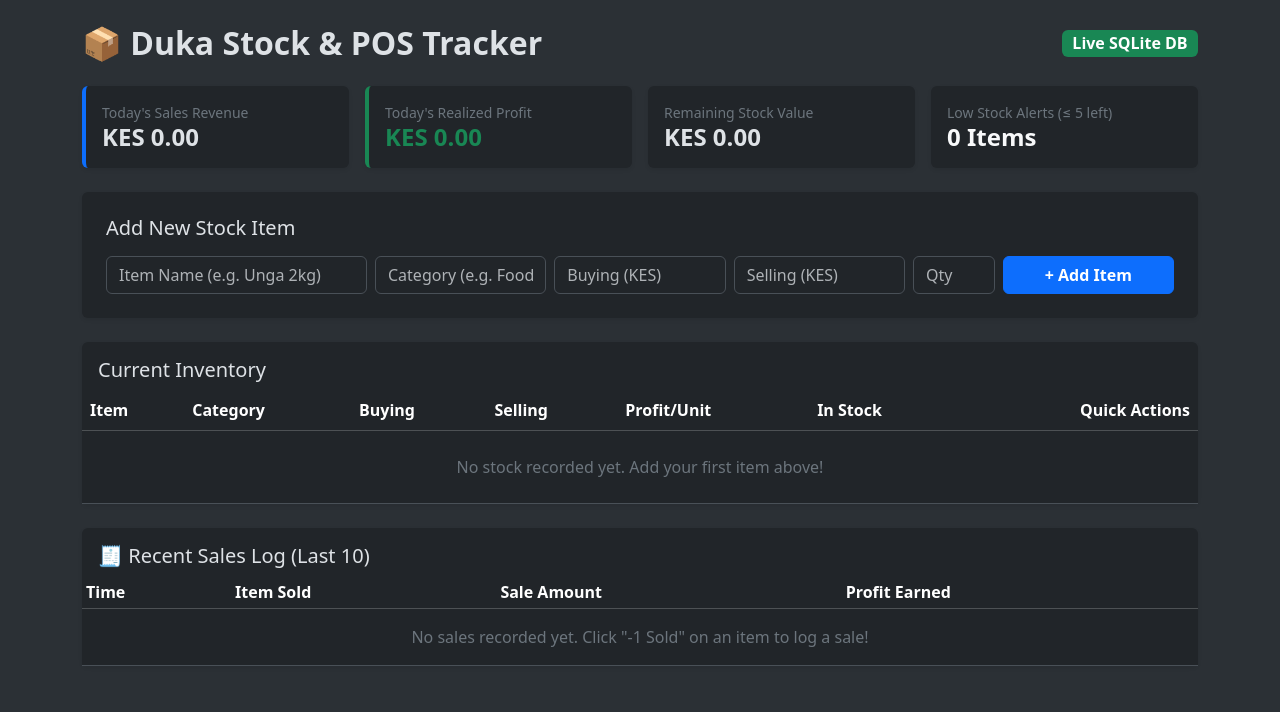
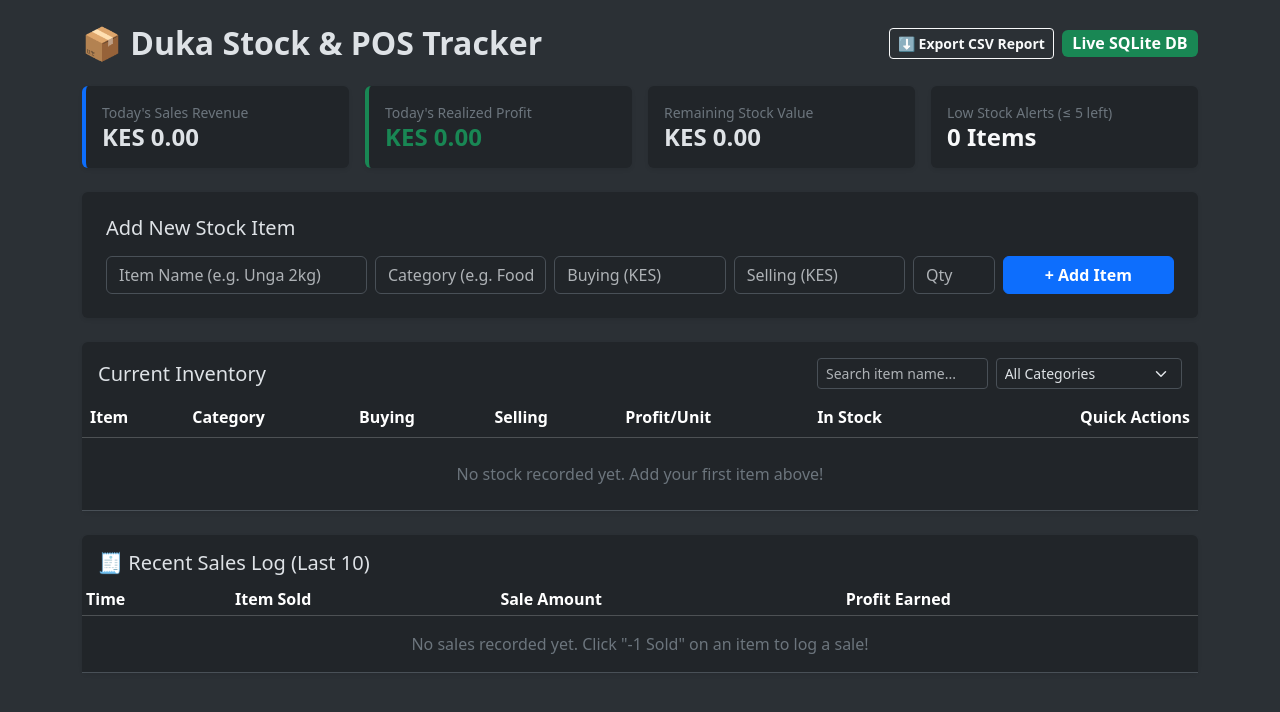
Before and after one commit to MercyMiraj/Duka-Stock-Profit-Tracker, a Flask app: page / in a window 1280 px wide. Shown: the top 712 px of the page. Run offline with Flask 3, Linux system fonts and the light colour scheme; data that the repository does not hold is empty.

Commit message:
index.html
Updated inventory table to include search and filter functionality.

```diff
--- a/templates/index.html
+++ b/templates/index.html
@@ -8,9 +8,12 @@
 </head>
 <body class="bg-body-tertiary">
 <div class="container py-4">
-    <div class="d-flex justify-content-between align-items-center mb-4">
+    <div class="d-flex flex-wrap justify-content-between align-items-center gap-2 mb-4">
         <h2 class="fw-bold mb-0">📦 Duka Stock & POS Tracker</h2>
-        <span class="badge bg-success fs-6">Live SQLite DB</span>
+        <div class="d-flex align-items-center gap-2">
+            <a href="/export" class="btn btn-outline-light btn-sm fw-semibold">⬇ Export CSV Report</a>
+            <span class="badge bg-success fs-6">Live SQLite DB</span>
+        </div>
     </div>
 
     <!-- Today's Sales & Inventory Summary Cards -->
@@ -68,13 +71,22 @@
         </form>
     </div>
 
-    <!-- Inventory Table -->
+    <!-- Inventory Table with Search & Filter -->
     <div class="card border-0 shadow-sm mb-4">
-        <div class="card-header bg-transparent border-0 pt-3">
+        <div class="card-header bg-transparent border-0 pt-3 d-flex flex-wrap justify-content-between align-items-center gap-2">
             <h5 class="mb-0">Current Inventory</h5>
+            <div class="d-flex gap-2">
+                <input type="text" id="searchInput" class="form-control form-control-sm" placeholder="Search item name..." onkeyup="filterInventory()">
+                <select id="categoryFilter" class="form-select form-select-sm" onchange="filterInventory()">
+                    <option value="">All Categories</option>
+                    {% for cat in categories %}
+                    <option value="{{ cat|lower }}">{{ cat }}</option>
+                    {% endfor %}
+                </select>
+            </div>
         </div>
         <div class="table-responsive">
-            <table class="table table-hover align-middle mb-0">
+            <table class="table table-hover align-middle mb-0" id="inventoryTable">
                 <thead class="table-dark">
                     <tr>
                         <th>Item</th>
@@ -88,7 +100,9 @@
                 </thead>
                 <tbody>
                     {% for item in products %}
-                    <tr class="{{ 'table-danger' if item['quantity'] <= 5 else '' }}">
+                    <tr class="inventory-row {{ 'table-danger' if item['quantity'] <= 5 else '' }}"
+                        data-name="{{ item['name']|lower }}"
+                        data-category="{{ item['category']|lower }}">
                         <td class="fw-semibold">{{ item['name'] }}</td>
                         <td><span class="badge bg-secondary">{{ item['category'] }}</span></td>
                         <td>KES {{ "{:,.0f}".format(item['buying_price']) }}</td>
@@ -155,5 +169,22 @@
         </div>
     </div>
 </div>
+
+<script>
+function filterInventory() {
+    const searchQuery = document.getElementById('searchInput').value.toLowerCase();
+    const selectedCategory = document.getElementById('categoryFilter').value.toLowerCase();
+    const rows = document.querySelectorAll('.inventory-row');
+
+    rows.forEach(row => {
+        const itemName = row.getAttribute('data-name');
+        const itemCategory = row.getAttribute('data-category');
+        const matchesSearch = itemName.includes(searchQuery);
+        const matchesCategory = !selectedCategory || itemCategory === selectedCategory;
+
+        row.style.display = (matchesSearch && matchesCategory) ? '' : 'none';
+    });
+}
+</script>
 </body>
 </html>
```
